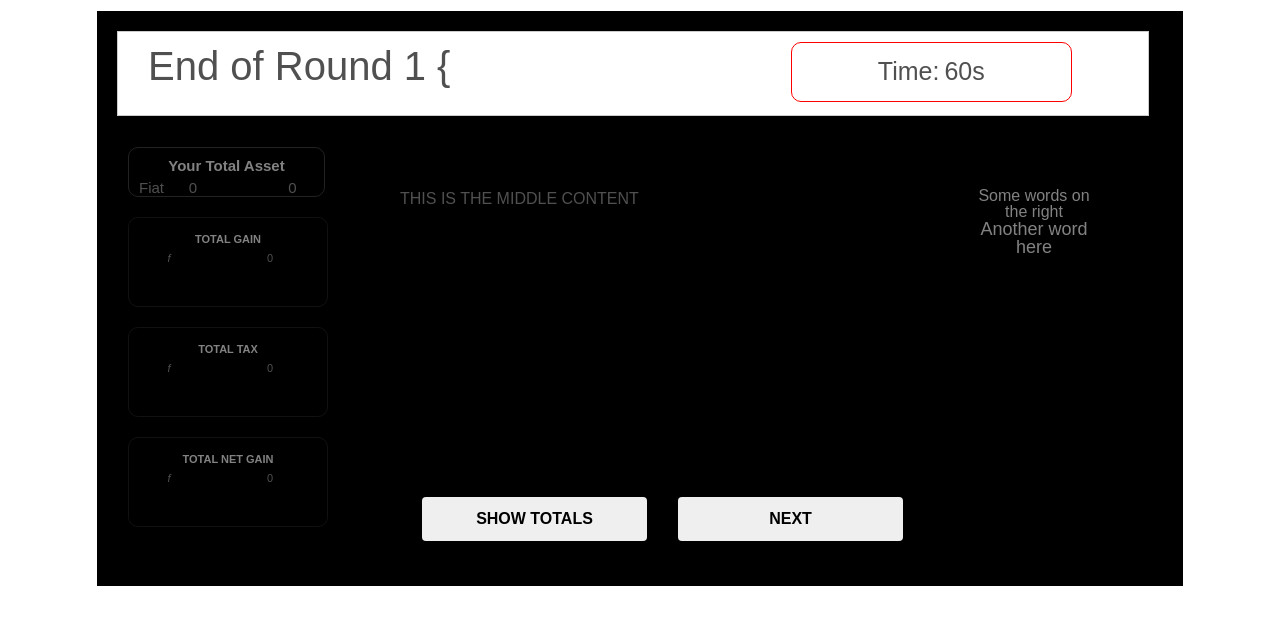
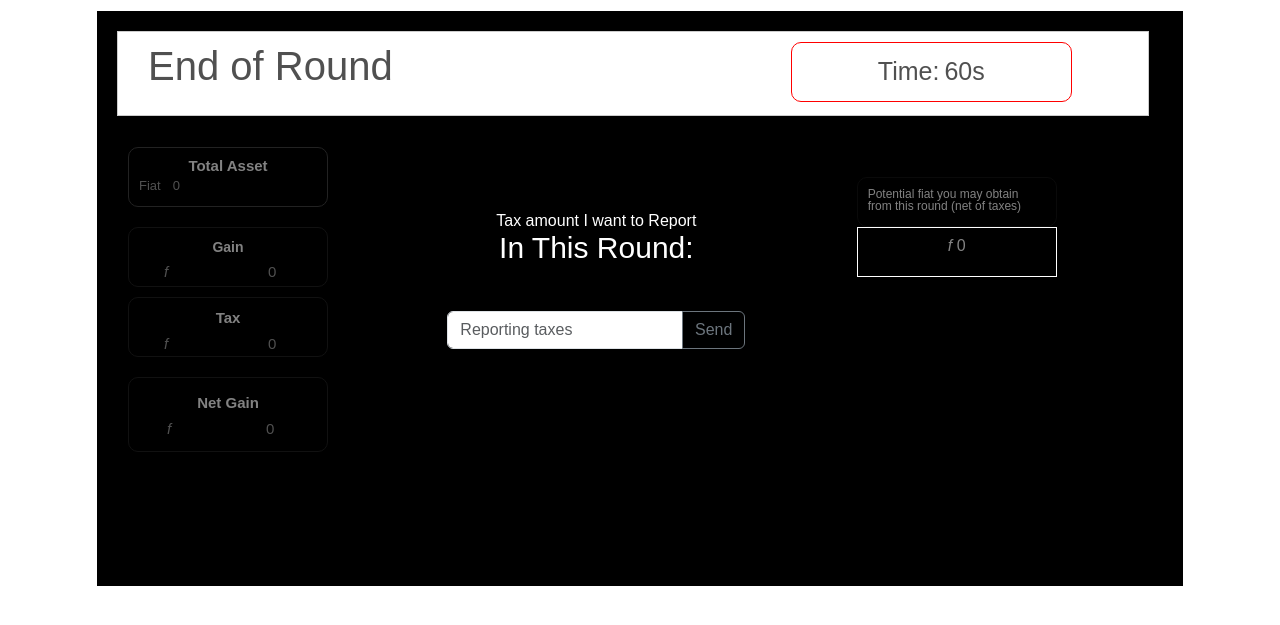
Before and after one commit to mojolaban/teg-simulation, a Flask app: template templates/tax_reporting.html in a window 1280 px wide. Shown: the top 625 px of the page. Run offline with Flask 3, Linux system fonts and the light colour scheme; the template is opened without the code that fills it, so the values that code supplies are empty.

Commit message:
wip-lessformatnumber

```diff
--- a/app.py
+++ b/app.py
@@ -1,7 +1,8 @@
-from flask import Flask, render_template, request, jsonify
-from database import engine, insert_group_treatment, fetch_init_data
+from flask import Flask, render_template, request, jsonify, session
+from database import engine, insert_group_treatment, fetch_init_data, retrieve_data
 from sqlalchemy import text
 from datetime import datetime
+import json
 
 app = Flask(__name__)
 
@@ -35,11 +36,17 @@ def starting_game():
 
 #-----Start interacting with the data inside the game
 #-----Send data to the database
+
 @app.route("/sendData", methods=['POST'])
 def send_games_data():
   data = request.get_json()
   timer_value = data.get('timerValue')
+#  price_value = data.get('priceValue').replace(',', '')
+
   price_value = data.get('priceValue').replace(',', '')
+  if not price_value:
+      price_value = 0
+
   user_id = data.get('userid').replace('\n', '').strip()
   group_id = data.get('groupid').replace('\n', '').strip()
   pos_value = data.get('posValue').replace('\n', '').strip()
@@ -59,7 +66,8 @@ def send_games_data():
   r_gain_prev_value = data.get('rGainPrevValue')
   r_tax_value = data.get('rTaxValue')
   r_tax_prev_value = data.get('rTaxPrevValue')
-  r_gain_net_value = data.get('rGainNetValue')
+  r_gain_net_value = str(data.get('rGainNetValue'))
+  r_gain_net_value = r_gain_net_value.replace('\n', '').strip()
   tax_discre_value = data.get('taxDiscreValue')
   tax_disclos_value =data.get('taxDisclosValue')
   audit_value =data.get('auditValue')
@@ -68,7 +76,7 @@ def send_games_data():
 
   with engine.connect() as conn:
     conn.execute(text("INSERT INTO `teg-simulation`.`responses` (`sec`,`price`,`id`, `gr`, `pos`, `trx`, `round`, `crypto_prev`, `fiat_prev`,`crypto`, `fiat`, `buy_prev`, `buy`, `sell`, `t_gain`,`t_tax`, `t_gain_net`, `r_gain`, `r_gain_prev`,`r_tax`,`r_tax_prev`,`r_gain_net`,`tax_discre`,`tax_disclos`,`audit`,`penalty`,`r_gain_final`) VALUES (:sec, :price, :id, :gr, :pos, :trx, :round, :crypto_prev, :fiat_prev, :crypto, :fiat, :buy_prev,:buy, :sell, :t_gain, :t_tax, :t_gain_net, :r_gain, :r_gain_prev, :r_tax, :r_tax_prev,:r_gain_net,:tax_discre,:tax_disclos,:audit,:penalty,:r_gain_final)"), {"sec": timer_value, "price": price_value, "id": user_id, "gr" : group_id, "pos" : pos_value, "trx" : trx_value, "round" : round_value, "crypto_prev" :crypto_prev_value,  "fiat_prev" :fiat_prev_value, "crypto" :crypto_value,  "fiat" :fiat_value, "buy_prev":buy_prev_value,"buy":buy_value, "sell":sell_value, "t_gain":t_gain_value, "t_tax":t_tax_value, "t_gain_net": t_gain_net_value, "r_gain": r_gain_value, "r_gain_prev": r_gain_prev_value, "r_tax": r_tax_value, "r_tax_prev": r_tax_prev_value,"r_gain_net": r_gain_net_value,"tax_discre": tax_discre_value,"tax_disclos": tax_disclos_value,"audit": audit_value,"penalty": penalty_value,"r_gain_final": r_gain_final_value,})
-
+    print(f"Sending Data:")
     print(f"Timer Value: {timer_value}")
     print(f"Price Value: {price_value}")
     print(f"User ID: {user_id}")
@@ -169,17 +177,16 @@ def send_games_data():
             print("Retrieved Data:")
             print(updated_data)
             return jsonify(updated_data)
-  return jsonify({})
 
 
-#----Insert update game data from db to html
+#----Insert data to tax reporting page
 @app.route("/tr")
 def tax_reporting():
-            return render_template('tax_reporting.html')
-
-
-
-
+    user_id = request.args.get('id')
+    response = retrieve_data(user_id)
+    response_data =  response.json  # Convert the content to a dictionary
+    print("Summary Data:", response_data)
+    return render_template('tax_reporting.html', summary_data=response_data)
 
 
 
--- a/templates/tax_reporting.html
+++ b/templates/tax_reporting.html
@@ -1,5 +1,3 @@
-<!DOCTYPE html>
-
 <html>
   <head>
     {% include 'bootstrap.html' %}
@@ -26,15 +24,14 @@
       }
       .fixed-box-0 {
         height: 85px;
-      max-width:95%;
+        max-width: 95%;
         border: 1px solid #ccc;
         padding: 10px;
         position: relative;
-      margin-left:20px;
-      margin-right:20px;
-      margin-top:20px;
+        margin-left: 20px;
+        margin-right: 20px;
+        margin-top: 20px;
         background-color: white;
-
       }
       .fixed-box-1 {
         font-family: Arial;
@@ -44,9 +41,9 @@
         border: 1px solid black;
         padding: 10px;
         position: relative;
-      margin-left:20px;
-      margin-right:20px;
-      margin-top:20px;
+        margin-left: 20px;
+        margin-right: 20px;
+        margin-top: 20px;
       }
       .fixed-box-2 {
         font-family: Arial;
@@ -57,102 +54,159 @@
         border: 1px solid red;
         padding: 10px;
         border-radius: 10px;
-      margin-left:40px;
-      margin-right:0px;
+        margin-left: 40px;
+        margin-right: 0px;
         display: flex;
         justify-content: center;
-
       }
 
       .fixed-box-2 span {
         margin-left: 5px;
       }
-
+           /* Remove up and down arrow from input[type="number"] */
+      input[type="number"]::-webkit-inner-spin-button,
+      input[type="number"]::-webkit-outer-spin-button {
+        -webkit-appearance: none;
+        margin: 0;
+      }
     </style>
-
-
   </head>
 
   <body>
-
     <div id="container">
-
       <!-- Round and Timer -->
-
       <div class="fixed-box-0">
-
-
-
         <div class='row'>
-
           <!-- Round -->
-      <div class="col-md-7"
-        style="margin-left: 20px;"><h1>
-      End of Round 1 <span id="round">{</span> </h1>
+          <div class="col-md-7" style="margin-left: 20px;">
+            <h1>End of Round {{ summary_data['round'] }}<span id="round"> </span></h1>
           </div>
-
           <!-- Timer -->
           <div class="col-md-4">
             <div class="fixed-box-2">
               Time:
               <span id="countdown">60</span>s
-        </div class="fixed-box-2">
             </div>
           </div>
-    </h1>
+        </div>
       </div>
 
       <div class="fixed-box-1">
         <div class='row'>
-
           <!-- This is the Totals Pane -->
-
-       <div class="col-3"
-        style="margin-left: 0px;">
-<!--Start of Left Pane -->
-
+          <div id="left-pane" class="col-3" style="margin-left: 0px;">
+            <!-- Start of Left Pane -->
             <!-- Your Total Asset -->
-            <div style="height: 50px; width: 197px;
+            <div style="height: 60px; width: 200px;
               background-color: black;
               border: 1px solid #222222;
               border-radius: 10px;
               padding: 10px;
               margin-bottom: 20px;">
-
               <div>
                 <div style="text-align: center;">
                   <p style="line-height:1;
                     margin: 0;color: rgb(130,130,130);font-size:15px">
-                      <b>Your Total Asset</b>
+                    <b>Total Asset</b>
                   </p>
                 </div>
                 <div class="row justify-content-evenly">
-                      <div class="col-3">
-                      <p style="font-size:15px;line-height:2;
+                  <div class="col-2">
+                    <p style="font-size:13px;line-height:2;
                       margin: 0;color: rgb(80,80,80);">
-                        Fiat</p>
+                      Fiat
+                    </p>
                   </div>
-                      <div class="col-3">
-                      <p id="fiat" style="font-size:15px;line-height:2;
+                  <div class="col-4">
+                    <p id="fiat" style="font-size:13px;line-height:2;
                       margin: 0;color: rgb(80,80,80);">
-                        0</p>
-                      </div>
-                      <div class="col-3">
-                       <p style="font-size:15px;line-height:2;
-                        margin: 0;color: rgb(80,80,80);">
+                      {{ summary_data['fiat']|int|format }}
                     </p>
                   </div>
                   <div class="col-3">
-                       <p id="crypto" style="font-size:15px;line-height:2;
+                    <p style="font-size:13px;line-height:2;
                       margin: 0;color: rgb(80,80,80);">
-                         0</p>
+                      {{ summary_data['asset_type'] }}
+                    </p>
+                  </div>
+                  <div class="col-3">
+                    <p id="crypto" style="font-size:13px;line-height:2;
+                      margin: 0;color: rgb(80,80,80);">
+                      {{ summary_data['crypto'] }}
+                    </p>
                   </div>
                 </div>
               </div>
             </div>
 
             <!-- TOTAL GAIN -->
-            <div style="height: 90px; width: 200px;
+            <div style="height: 60px; width: 200px;
+              background-color: black;
+              border: 1px solid #111111;
+              border-radius: 10px;
+              padding: 5px;
+              margin-left: 0px;
+              margin-top:5px;
+              margin-bottom:10px;">
+              <div>
+                <div style="text-align: center;">
+                  <p style="line-height:2;
+                    margin: 0;color: rgb(130,130,130);font-size:14px">
+                    <b>Gain</b>
+                  </p>
+                </div>
+                <div class="row justify-content-center">
+                  <div class="col-5">
+                    <p style="font-size:15px;line-height:1.5;
+                      margin-left: 0;color: rgb(80,80,80);" class="text-center">
+                      <i>f</i>
+                    </p>
+                  </div>
+                  <div class="col">
+                    <p style="font-size:15px;line-height:1.5;
+                      margin: 0;color: rgb(80,80,80);" class="text-center">
+                      {{ summary_data['t_gain']|int|format }}
+                    </p>
+                  </div>
+                </div>
+              </div>
+            </div>
+
+            <!-- TOTAL TAX -->
+            <div style="height: 60px; width: 200px;
+              background-color: black;
+              border: 1px solid #111111;
+              border-radius: 10px;
+              padding: 5px;
+              margin-left: 0px;
+              margin-top:0px;
+              margin-bottom:10px;">
+              <div>
+                <div style="text-align: center;">
+                  <p style="line-height:2;
+                    margin: 0;color: rgb(130,130,130);font-size:15px">
+                    <b>Tax</b>
+                  </p>
+                </div>
+                <div class="row justify-content-evenly">
+                  <div class="col-5">
+                    <p style="font-size:15px;line-height:1.5;
+                      margin: 0;color: rgb(80,80,80);" class="text-center">
+                      <i>f</i>
+                    </p>
+                  </div>
+                  <div class="col">
+                    <p style="font-size:15px;line-height:1.5;
+                      margin: 0;color: rgb(80,80,80);" class="text-center">
+                      {{ summary_data['t_tax']|int|format }}
+                    </p>
+                  </div>
+                </div>
+              </div>
+            </div>
+
+            <!-- TOTAL NET GAIN -->
+            <div style="height: 75px; width: 200px;
               background-color: black;
               border: 1px solid #111111;
               border-radius: 10px;
@@ -160,186 +214,122 @@
               margin-left: 0px;
               margin-top:20px;
               margin-bottom:10px;">
-
               <div>
                 <div style="text-align: center;">
                   <p style="line-height:2;
-                      margin: 0;color: rgb(130,130,130);font-size:11px">
-                      <b>TOTAL GAIN</b>
+                    margin: 0;color: rgb(130,130,130);font-size:15px">
+                    <b>Net Gain</b>
                   </p>
                 </div>
-
                 <div class="row justify-content-evenly">
                   <div class="col-5">
-                        <p style="font-size:11px;line-height:1.5;
+                    <p style="font-size:15px;line-height:1.5;
                       margin: 0;color: rgb(80,80,80);" class="text-center">
-                        <i>f</i></p>
+                      <i>f</i>
+                    </p>
                   </div>
                   <div class="col">
-                        <p style="font-size:11px;line-height:1.5;
+                    <p style="font-size:15px;line-height:1.5;
                       margin: 0;color: rgb(80,80,80);" class="text-center">
-                          0</p>
+                      {{ summary_data['t_gain_net']|int|format }}
+                    </p>
+                  </div>
+                </div>
+              </div>
+            </div>
+          </div> <!-- End of left pane  -->
+
+          <!-- This is middle section -->
+          <div  id="middle-pane"  class="col-md-5 offset-md-1" style="margin-left: 0px;border: 1px solid black">
+            <!-- The Text -->
+            <div class="mx-auto" style="height: 80px;
+            background-color: black;
+            border: 1px solid black;
+            border-radius: 1px;
+            padding: 0px;
+            margin-left: 0px;
+            margin-top:60px;
+            margin-bottom:0px;">
+              <div>
+                <p class="text-center" style="line-height:1.5;margin-bottom:0px;color:rgb(256,256,256);">
+                  Tax amount I want to Report
+                </p>
+                <p class="text-center" style="font-size:30px;line-height:1;margin-bottom:0px;color:rgb(256,256,256)">
+                  In This Round:
+                </p>
+              </div>
+            </div>
+            <!-- The Submit Button -->
+            <div id="button-box" class="mx-auto" style="height: 100px; width: 300px;
+            background-color: black;
+            border: 1px solid black;
+            border-radius: 1px;
+            padding: 0px;
+            margin-left: 0px;
+            margin-top:0px;
+            margin-bottom:20px;
+            display: flex;
+            justify-content: center;
+            align-items: center;">
+                <div class="input-group mb-3">
+                  <input type="number" class="form-control" placeholder="Reporting taxes"
+                    aria-label="Recipient's username" aria-describedby="button-addon2" id="input-addon2">
+                  <button class="btn btn-outline-secondary" type="button"
+                    id="button-addon2">Send</button>
+                </div>
+            </div>
+          </div> <!-- End of middle section  -->
+
+          <!-- This is the accumulative stats -->
+          <div  id="right-pane" class="col-md-4 offset-md-6" style="margin-left: 0px;">
+            <div class='row'>
+              <div class="col-3" style="margin-left: 30px;margin-top: 30px">
+                <div style="height: 50px; width:200px;
+                  background-color: black;
+                  border: 1px solid rgb(10,10,10);
+                  border-radius: 10px;
+                  padding: 10px;">
+                  <p style="line-height:1;font-size:12px;
+                    margin: 0;color: rgb(130,130,130);text-align: left;">
+                    Potential fiat you may obtain </p>
+                  <p style="font-size:18px;line-height:1;font-size:12px;
+                    margin: 0;color: rgb(130,130,130);text-align: left;">
+                    from this round (net of taxes)</p>
+                </div>
+                <div style="height: 50px; width:200px;
+                  background-color: black;
+                  border: 1px solid white;
+                  padding: 10px;">
+                  <p style="line-height:1;
+                    margin: 0;color: rgb(130,130,130);text-align: center;">
+                     <i>f</i> <span id="expected_fiat">{{ summary_data['t_gain']|int|format }}</span></p>
+
+                </div>
+              </div>
+            </div>
+          </div> <!-- End of right pane   -->
+        </div>
       </div>
     </div>
 
-              </div>
-            </div>
+    <script>
+      // Format number with thousand separator comma
+      function formatNumber(value) {
+        return value.toLocaleString();
+      }
 
-<!-- TOTAL TAX -->
-            <div style="height: 90px; width: 200px;
-              background-color: black;
-              border: 1px solid #111111;
-              border-radius: 10px;
-              padding: 10px;
-              margin-left: 0px;
-              margin-top:20px;
-              margin-bottom:10px;">
+      document.getElementById("input-addon2").addEventListener("input", function() {
+        var input = parseFloat(document.getElementById("input-addon2").value);
+        var expectedGain = document.getElementById("expected_fiat");
+        var totalGain = parseFloat("{{ summary_data['t_gain']|int }}");
 
-              <div>
-                  <div style="text-align: center;">
-                    <p style="line-height:2;
-                      margin: 0;color: rgb(130,130,130);font-size:11px">
-                      <b>TOTAL TAX</b>
-                    </p>
-                  </div>
-
-                  <div class="row justify-content-evenly">
-                    <div class="col-5">
-                        <p style="font-size:11px;line-height:1.5;
-                        margin: 0;color: rgb(80,80,80);" class="text-center">
-                        <i>f</i></p>
-                    </div>
-                    <div class="col">
-                        <p style="font-size:11px;line-height:1.5;
-                          margin: 0;color: rgb(80,80,80);" class="text-center">
-                          0</p>
-                    </div>
-                  </div>
-
-              </div>
-            </div>
-
-<!-- TOTAL NET GAIN -->
-            <div style="height: 90px; width: 200px;
-              background-color: black;
-              border: 1px solid #111111;
-              border-radius: 10px;
-              padding: 10px;
-              margin-left: 0px;
-              margin-top:20px;
-              margin-bottom:10px;">
-
-              <div>
-                  <div style="text-align: center;">
-                    <p style="line-height:2;
-                      margin: 0;color: rgb(130,130,130);font-size:11px">
-                      <b>TOTAL NET GAIN</b>
-                    </p>
-                  </div>
-
-                  <div class="row justify-content-evenly">
-                    <div class="col-5">
-                        <p style="font-size:11px;line-height:1.5;
-                        margin: 0;color: rgb(80,80,80);" class="text-center">
-                        <i>f</i></p>
-                    </div>
-                    <div class="col">
-                        <p style="font-size:11px;line-height:1.5;
-                          margin: 0;color: rgb(80,80,80);" class="text-center">
-                          0</p>
-                    </div>
-                  </div>
-
-              </div>
-            </div>
-
-        </div> <!-- End of left pane  -->
-
-<!-- This is the price chart area -->
-       <div class="col-md-6 offset-md-1"
-        style="margin-left: 0px;">
-<!-- Price chart -->
-          <div style="height: 300px; width: 550px;
-          background-color: black;
-          border: 10px solid black;
-          border-radius: 20px;
-          padding: 0px;
-          margin-left: 0px;
-          margin-top:30px;
-          margin-bottom:20px;">
-            <div> THIS IS THE MIDDLE CONTENT</div>
-          </div>
-
-<!-- Buy and Sell Button -->
-          <div class="row justify-content-evenly" style="margin-left: 0px;">
-             <div class="col-6">
-                 <button type="button" id="buyButton"
-                  style="margin-left: 20px;
-                  width: 225px;
-                  padding: 10px 30px;
-                  border: none;
-                  border-radius: 4px;
-                  font-size: 16px;
-                  font-weight: bold;
-                  background-color: 'rgb(160,160,160)';
-                  color: 'white' ;"
-                  onmouseover="this.style.backgroundColor = 'rgb(48, 216, 144)'"
-                  onmouseout="this.style.backgroundColor = 'rgb(40, 180, 120)'">
-                  SHOW TOTALS
-                </button>
-             </div>
-             <div class="col-6">
-               <button type="button" id="sellButton"
-                  style="margin-left: 20px;
-                  width: 225px;
-                  padding: 10px 30px;
-                  border: none;
-                  border-radius: 4px;
-                  font-size: 16px;
-                  font-weight: bold;
-                  background-color: rgb(160,160,160)';
-                  color: 'white';"
-                  onmouseover="this.style.backgroundColor = 'rgb(236, 141, 112)'"
-                  onmouseout="this.style.backgroundColor = 'rgb(200,50,20)'">
-                  NEXT
-                </button>
-
-             </div>
-          </div>
-       </div> <!-- End of middle pane  -->
-
-
-<!-- This is the accumulative stats -->
-         <div class="col-md-1 offset-md-11"
-           style="margin-left: 15px;">
-              <div class='row'>
-                <div class="col-3" style="margin-left: 30px;margin-top: 30px">
-                  <div style="height: 50px; width:150px;
-                    background-color: black;
-                    border: 1px solid black;
-                    padding: 10px;">
-                    <p style="line-height:1;
-                      margin: 0;color: rgb(130,130,130);text-align: center;">
-                      Some words on the right</p>
-                    <p style="font-size:18px;line-height:1;
-                      margin: 0;color: rgb(130,130,130);text-align: center;">
-                      Another word here</p>
-                  </div>
-                </div>
-
-
-
-              </div>
-
-
-
-       </div> <!-- End of right pane   -->
-
-     </div class='row'>
-
-  </div class="fixed-box-0">
-
+        if (isNaN(input)) {
+          expectedGain.textContent = formatNumber(0);
+        } else {
+          expectedGain.textContent = formatNumber((totalGain - input).toFixed());
+        }
+      });
+    </script>
 
   </body>
-
 </html>
```
Also changed, not shown: database.py (+81 -0 lines), templates/capture-timer.html (+7 -3 lines). Lines whose indentation alone changed are shown as unchanged.
